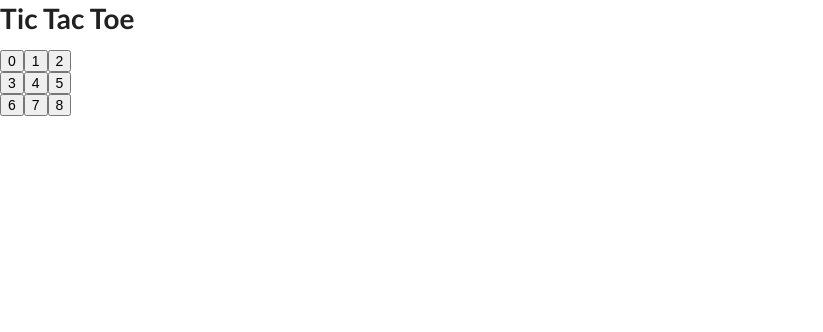
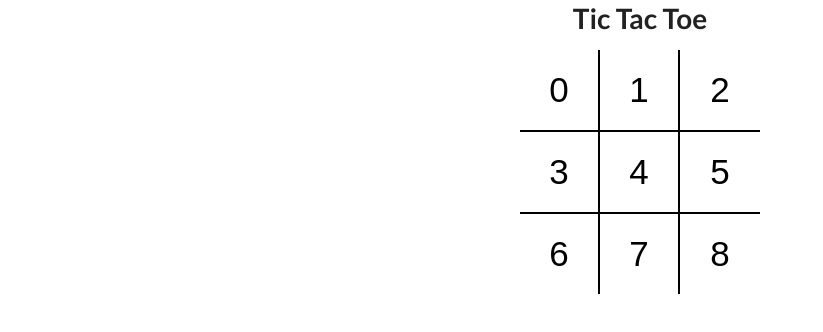
Before and after one commit to gauravrajbhar07/tic-tac-toe-using-javascript, a React (Create React App) app: page / in a window 1280 px wide. Shown: the top 332 px of the page, without its empty margins (0-823 px from the left). Built offline with nearby package versions, Linux system fonts and the light colour scheme.

Commit message:
initial styleing

```diff
--- a/package.json
+++ b/package.json
@@ -6,6 +6,7 @@
     "@testing-library/jest-dom": "^5.16.4",
     "@testing-library/react": "^13.3.0",
     "@testing-library/user-event": "^13.5.0",
+    "node-sass": "^7.0.1",
     "react": "^18.2.0",
     "react-dom": "^18.2.0",
     "react-scripts": "5.0.1",
--- a/src/App.js
+++ b/src/App.js
@@ -1,9 +1,11 @@
 import React from "react";
 import Board from "./Components/Board";
 
+import "./Styles/root.scss"
+
 const App = () => {
   return (
-    <div>
+    <div className="app">
       <h1>Tic Tac Toe</h1>
       <Board />
     </div>
--- a/src/Components/Board.jsx
+++ b/src/Components/Board.jsx
@@ -3,18 +3,18 @@
 
 const Board = () => {
   return (
-    <div>
-      <div>
+    <div className="board">
+      <div className="board-row">
         <Square value={0} />
         <Square value={1} />
         <Square value={2} />
       </div>
-      <div>
+      <div className="board-row">
         <Square value={3} />
         <Square value={4} />
         <Square value={5} />
       </div>
-      <div>
+      <div className="board-row">
         <Square value={6} />
         <Square value={7} />
         <Square value={8} />
--- a/src/Components/Square.jsx
+++ b/src/Components/Square.jsx
@@ -2,7 +2,11 @@
 
 //object destructing
 function square({ value }) {
-  return <button type="button">{value}</button>;
+  return (
+    <button type="button" className="square">
+      {value}
+    </button>
+  );
 }
 
 export default square;
--- /dev/null
+++ b/src/Styles/root.scss
@@ -0,0 +1,43 @@
+body {
+  padding: 0;
+  margin: 0;
+}
+
+button {
+  background: none;
+  border: none;
+  outline: none;
+  &:hover {
+    cursor: pointer;
+  }
+}
+
+.app {
+  font-size: 20px;
+  display: flex;
+  flex-direction: column;
+  align-items: center;
+}
+
+.board {
+  .board-row {
+    display: flex;
+    flex-direction: row;
+    border-bottom: 2px solid #000;
+    &:last-child {
+      border-bottom: none;
+    }
+    .square {
+      width: 80px;
+      height: 80px;
+      border-right: 2px solid #000;
+      font-size: 2.5rem;
+      padding: 0;
+      overflow: hidden;
+      transition: all 0.2s;
+      &:last-child {
+        border-right: none;
+      }
+    }
+  }
+}
```
Also changed, not shown: 1 other file (tests, documents, lock files or other folders).
